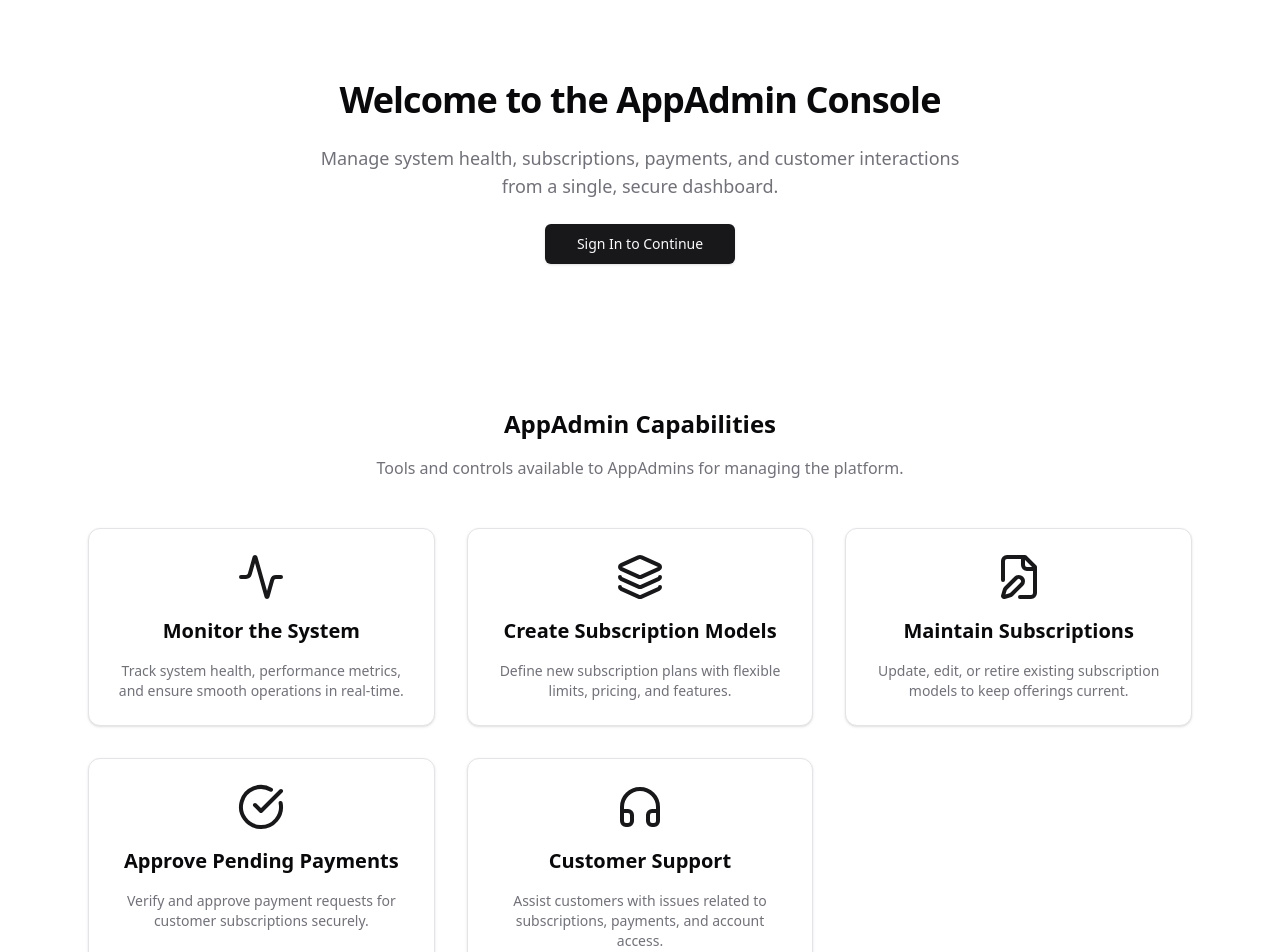
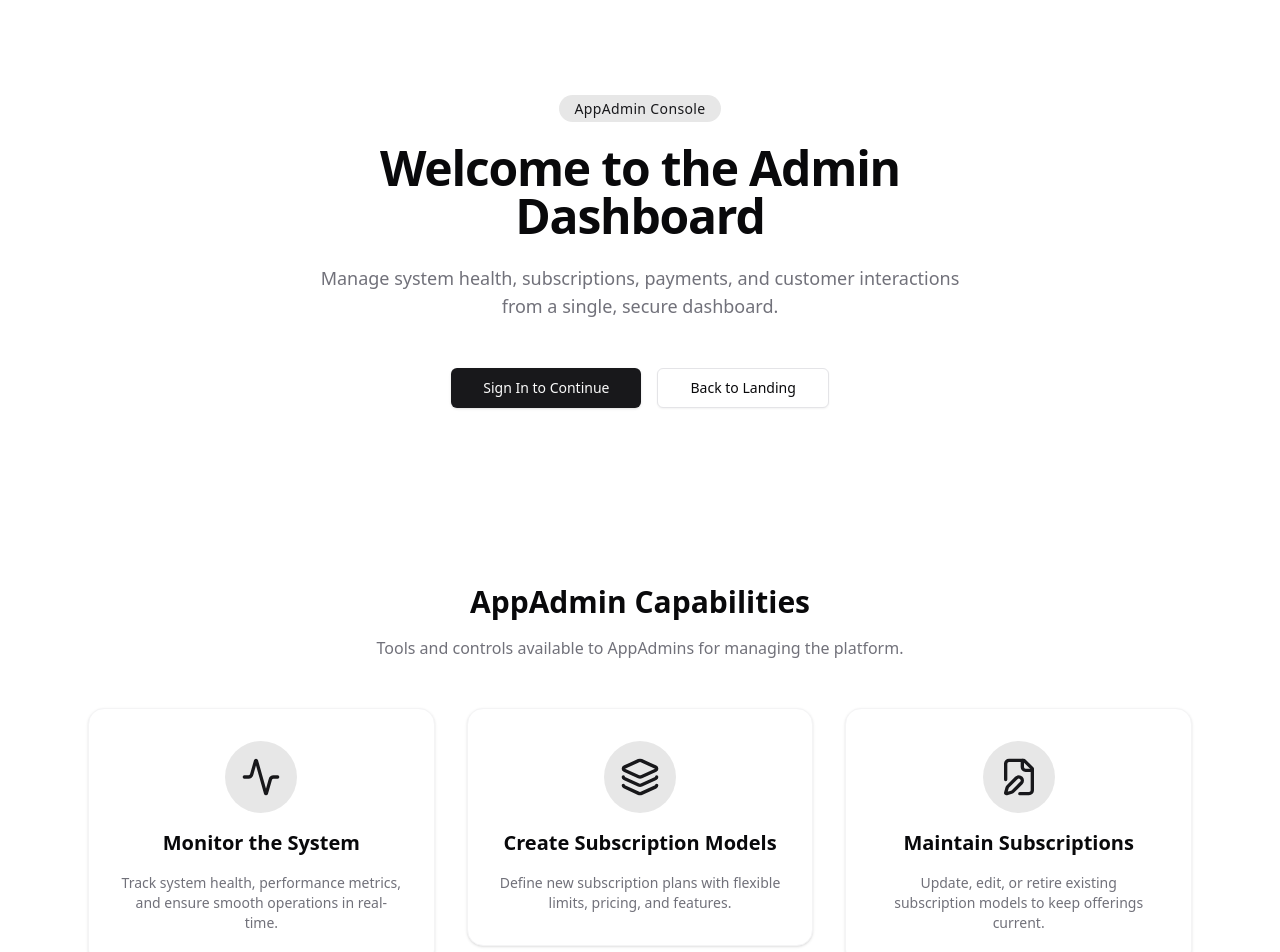
Before and after one commit to hariharans-dev/vocalis-frontend, a Next.js app: page /appadmin in a window 1280 px wide. Shown: the top 952 px of the page. Built offline with nearby package versions, Linux system fonts and the light colour scheme.

Commit message:
beautification

```diff
--- a/app/appadmin/(landing-page)/page.tsx
+++ b/app/appadmin/(landing-page)/page.tsx
@@ -10,37 +10,38 @@ import {
   Headphones,
 } from "lucide-react";
 import { useRouter } from "next/navigation";
+import { motion } from "framer-motion";
 
 export default function AppAdminLanding() {
   const router = useRouter();
 
   const features = [
     {
-      icon: <Activity className="h-12 w-12 text-primary" />,
+      icon: Activity,
       title: "Monitor the System",
       description:
         "Track system health, performance metrics, and ensure smooth operations in real-time.",
     },
     {
-      icon: <Layers className="h-12 w-12 text-primary" />,
+      icon: Layers,
       title: "Create Subscription Models",
       description:
         "Define new subscription plans with flexible limits, pricing, and features.",
     },
     {
-      icon: <FileEdit className="h-12 w-12 text-primary" />,
+      icon: FileEdit,
       title: "Maintain Subscriptions",
       description:
         "Update, edit, or retire existing subscription models to keep offerings current.",
     },
     {
-      icon: <CheckCircle className="h-12 w-12 text-primary" />,
+      icon: CheckCircle,
       title: "Approve Pending Payments",
       description:
         "Verify and approve payment requests for customer subscriptions securely.",
     },
     {
-      icon: <Headphones className="h-12 w-12 text-primary" />,
+      icon: Headphones,
       title: "Customer Support",
       description:
         "Assist customers with issues related to subscriptions, payments, and account access.",
@@ -50,44 +51,59 @@ export default function AppAdminLanding() {
   return (
     <div className="min-h-screen w-full bg-background text-foreground">
       {/* Hero Section */}
-      <section className="py-20 text-center space-y-6">
-        <h1 className="text-4xl font-bold tracking-tight">
-          Welcome to the AppAdmin Console
+      <section className="relative py-24 text-center">
+        <div className="max-w-3xl mx-auto space-y-6">
+          <span className="px-4 py-1 text-sm rounded-full bg-primary/10 text-primary font-medium tracking-wide">
+            AppAdmin Console
+          </span>
+          <h1 className="text-5xl font-bold tracking-tight">
+            Welcome to the Admin Dashboard
           </h1>
           <p className="text-lg text-muted-foreground max-w-2xl mx-auto">
             Manage system health, subscriptions, payments, and customer
             interactions from a single, secure dashboard.
           </p>
+          <div className="flex justify-center gap-4 pt-6">
+            <Button size="lg" onClick={() => router.push("/appadmin/signin")}>
+              Sign In to Continue
+            </Button>
             <Button
               size="lg"
-          className="mt-4"
-          onClick={() => router.push("/appadmin/signin")}
+              variant="outline"
+              onClick={() => router.push("/")}
             >
-          Sign In to Continue
+              Back to Landing
             </Button>
+          </div>
+        </div>
       </section>
 
       {/* Features Grid */}
-      <section className="py-16 max-w-6xl mx-auto px-6">
-        <h2 className="text-2xl font-bold text-center mb-4">
-          AppAdmin Capabilities
-        </h2>
-        <p className="text-muted-foreground text-center mb-12 max-w-2xl mx-auto">
+      <section className="py-20 max-w-6xl mx-auto px-6">
+        <div className="text-center mb-12 space-y-4">
+          <h2 className="text-3xl font-bold">AppAdmin Capabilities</h2>
+          <p className="text-muted-foreground max-w-2xl mx-auto">
             Tools and controls available to AppAdmins for managing the platform.
           </p>
+        </div>
 
-        <div className="grid gap-8 md:grid-cols-2 lg:grid-cols-3">
+        <div className="grid gap-8 sm:grid-cols-2 lg:grid-cols-3">
           {features.map((feature, index) => (
-            <Card
+            <motion.div
               key={index}
-              className="p-6 text-center flex flex-col items-center space-y-4 hover:shadow-lg transition"
+              whileHover={{ scale: 1.05 }}
+              transition={{ type: "spring", stiffness: 200 }}
             >
-              {feature.icon}
+              <Card className="p-8 text-center flex flex-col items-center space-y-4 hover:shadow-xl rounded-2xl border border-muted">
+                <div className="p-4 rounded-full bg-primary/10 text-primary w-fit">
+                  <feature.icon className="h-10 w-10" />
+                </div>
                 <h3 className="text-xl font-semibold">{feature.title}</h3>
                 <p className="text-sm text-muted-foreground">
                   {feature.description}
                 </p>
               </Card>
+            </motion.div>
           ))}
         </div>
       </section>
--- a/app/layout.tsx
+++ b/app/layout.tsx
@@ -6,7 +6,7 @@ import { ThemeProvider } from "./provider";
 const inter = Inter({ subsets: ["latin"] });
 
 export const metadata: Metadata = {
-  title: "Stack Template",
+  title: "Vocalis",
   description: "A Multi-tenant Next.js Starter Template",
 };
 
--- a/components/logo.tsx
+++ b/components/logo.tsx
@@ -4,7 +4,7 @@ import Link from "next/link";
 export function Logo(props: { className?: string, link?: string }) {
   return (
     <Link href={props.link ?? '/'} className={cn("items-center space-x-2", props.className)}>
-      <span className="font-bold sm:inline-block">Stack Template</span>
+      <span className="font-bold sm:inline-block">Vocalis</span>
     </Link>
   );
 }
```
Lines whose indentation alone changed are shown as unchanged.
